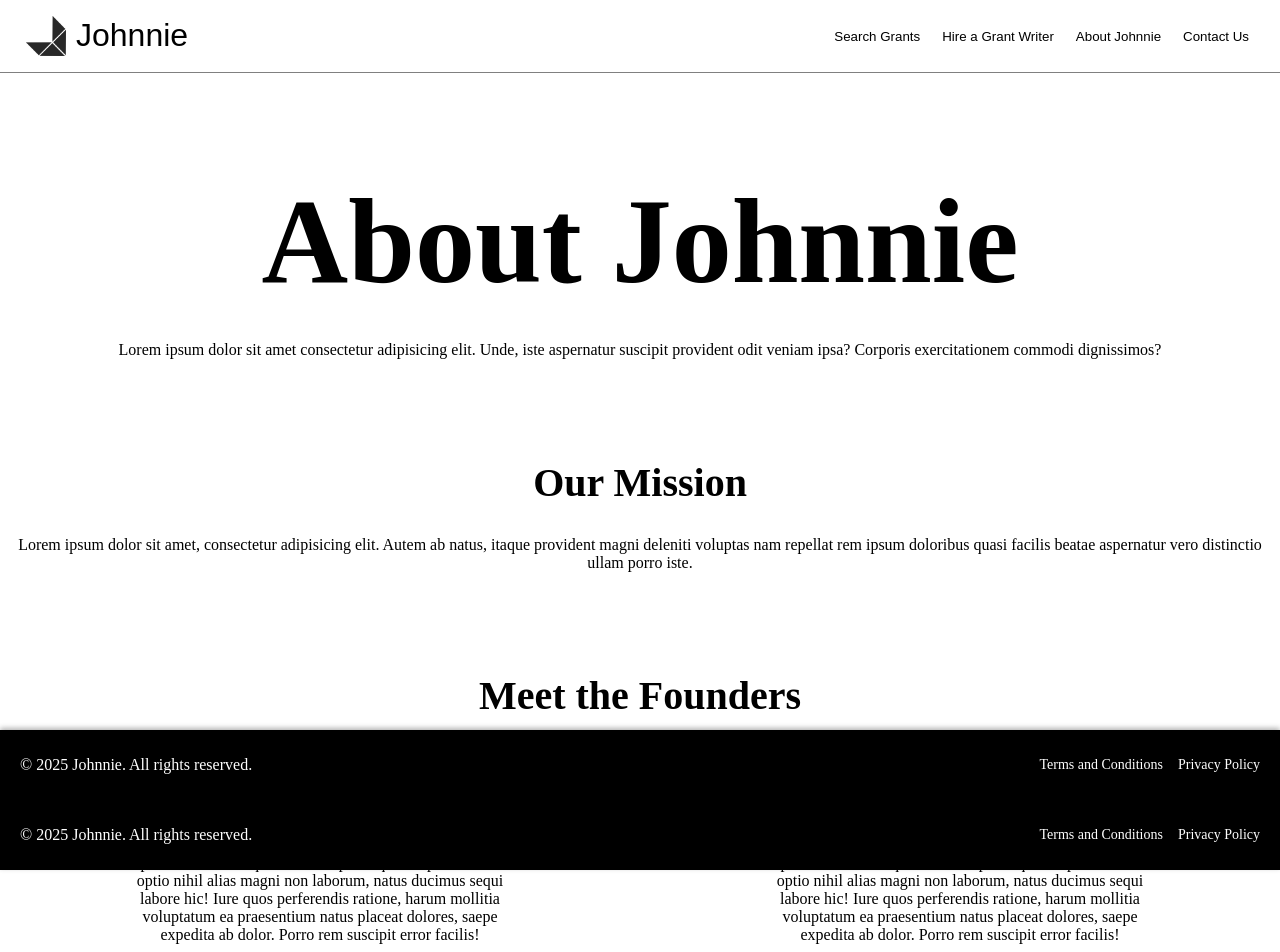
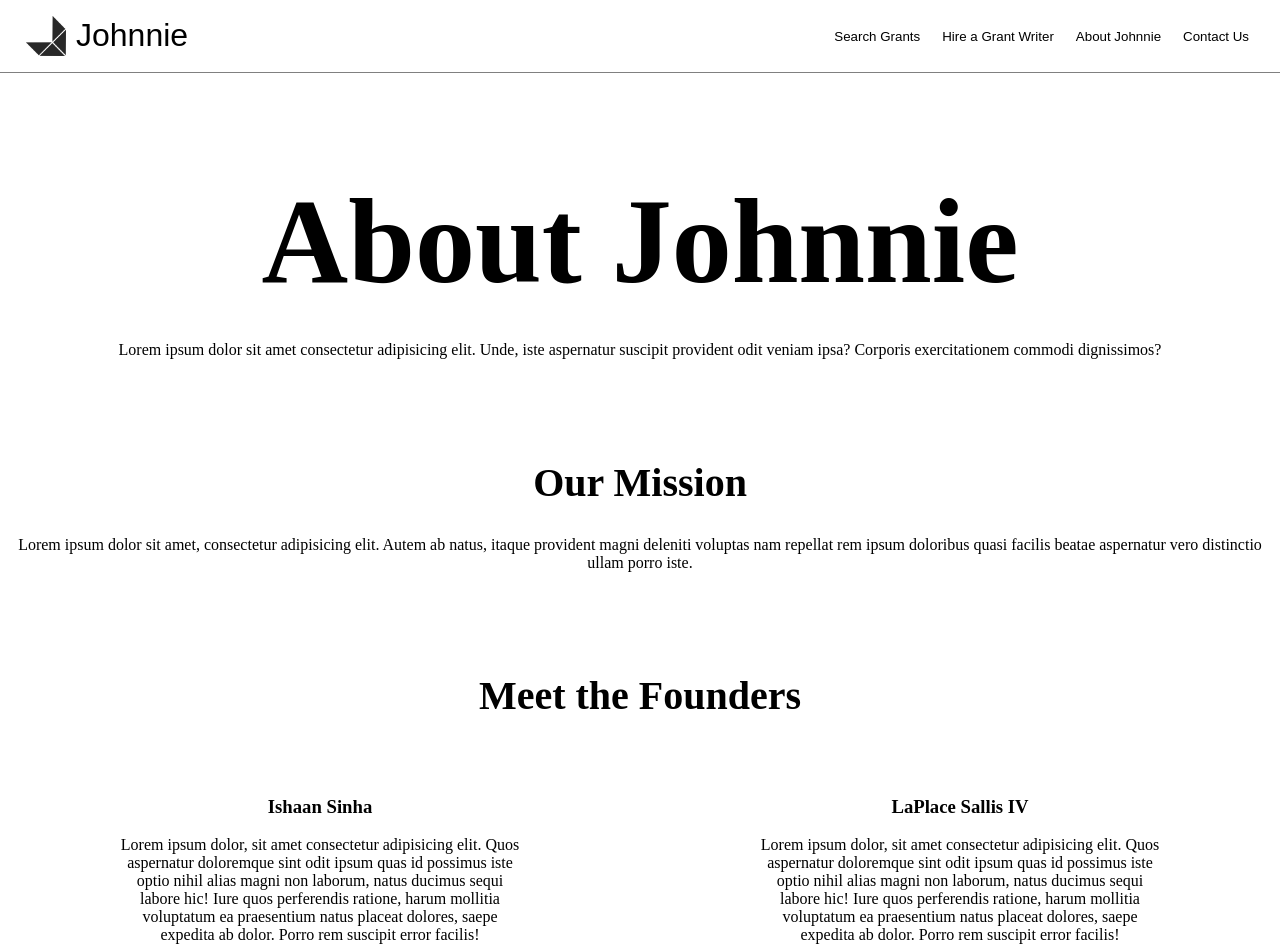
Before and after one commit to laplaces42/johnnie, a React (Create React App) app in the folder frontend/: page /about in a window 1280 px wide. Shown: the top 952 px of the page. Built offline with nearby package versions, Linux system fonts and the light colour scheme.

Commit message:
Updated menu bar logic

```diff
--- a/frontend/src/App.jsx
+++ b/frontend/src/App.jsx
@@ -5,37 +5,39 @@ import AboutPage from "./pages/AboutPage";
 import SearchPage from "./pages/SearchPage";
 import ContactPage from "./pages/ContactPage";
 import HirePage from "./pages/HirePage";
+import MenuBar from "./components/MenuBar";
 import BottomMenuBar from "./components/BottomMenuBar";
 
 function App() {
 
-  const [isBottomVisible, setIsBottomVisible] = useState(false);
+  // const [isBottomVisible, setIsBottomVisible] = useState(false);
 
-    useEffect(() => {
-        const handleScroll = () => {
-            const scrollTop = window.scrollY;
-            const windowHeight = window.innerHeight;
-            const documentHeight = document.documentElement.scrollHeight;
+  //   useEffect(() => {
+  //       const handleScroll = () => {
+  //           const scrollTop = window.scrollY;
+  //           const windowHeight = window.innerHeight;
+  //           const documentHeight = document.documentElement.scrollHeight;
 
-            // Check if the user has scrolled to the bottom
-            if (scrollTop + windowHeight >= documentHeight - 10) {
-                setIsBottomVisible(true);
-            } else {
-                setIsBottomVisible(false);
-            }
-        };
+  //           // Check if the user has scrolled to the bottom
+  //           if (scrollTop + windowHeight >= documentHeight - 10) {
+  //               setIsBottomVisible(true);
+  //           } else {
+  //               setIsBottomVisible(false);
+  //           }
+  //       };
 
-        window.addEventListener("scroll", handleScroll);
+  //       window.addEventListener("scroll", handleScroll);
 
-        // Cleanup the event listener
-        return () => {
-            window.removeEventListener("scroll", handleScroll);
-        };
-    }, []);
+  //       // Cleanup the event listener
+  //       return () => {
+  //           window.removeEventListener("scroll", handleScroll);
+  //       };
+  //   }, []);
 
   return (
     <BrowserRouter>
       <div className="App">
+      <MenuBar />
         <Routes>
           <Route path="/" element={<LandingPage />} />
           <Route path="/about" element={<AboutPage />} />
@@ -43,7 +45,7 @@ function App() {
           <Route path="/contact" element={<ContactPage />} />
           <Route path="/hire" element={<HirePage />} />
         </Routes>
-        <BottomMenuBar visible={isBottomVisible} />
+        <BottomMenuBar />
       </div>
     </BrowserRouter>
   );
--- a/frontend/src/components/BottomMenuBar.jsx
+++ b/frontend/src/components/BottomMenuBar.jsx
@@ -1,8 +1,8 @@
 import "../stylesheets/BottomMenuBar.css";
 
-export function BottomMenuBar({ visible }) {
+export function BottomMenuBar() {
     return (
-        <div className={`bottom-menu-bar ${visible ? "visible" : "hidden"}`}>
+        <div className={`bottom-menu-bar`}>
             <div className="bottom-menu-left">
                 <p>© 2025 Johnnie. All rights reserved.</p>
             </div>
--- a/frontend/src/pages/AboutPage.jsx
+++ b/frontend/src/pages/AboutPage.jsx
@@ -1,6 +1,4 @@
-import MenuBar from "../components/MenuBar";
 import "../stylesheets/AboutPage.css";
-import BottomMenuBar from "../components/BottomMenuBar";
 
 export function AboutPage() {
   return (
@@ -76,7 +74,6 @@ export function AboutPage() {
     //   </div>
     // </div>
     <div className="ab">
-      <MenuBar />
       <div className="ab1">
         <h1>About Johnnie</h1>
         <p>
@@ -154,7 +151,6 @@ export function AboutPage() {
       <div className="ab5">
         <h2>Contact Us</h2>
       </div>
-      <BottomMenuBar />
     </div>
   );
 }
--- a/frontend/src/pages/ContactPage.jsx
+++ b/frontend/src/pages/ContactPage.jsx
@@ -1,12 +1,9 @@
 import "../stylesheets/ContactPage.css";
-import MenuBar from "../components/MenuBar";
-import BottomMenuBar from "../components/BottomMenuBar";
 
 
 export function ContactPage() {
     return (
         <div className="cp">
-            <MenuBar />
             <div className="ab4">
                 <h2>Get Started</h2>
                 <p>
@@ -20,7 +17,6 @@ export function ContactPage() {
                     ></iframe>
                 </div>
             </div>
-            <BottomMenuBar />
         </div>
     );
 }
--- a/frontend/src/pages/HirePage.jsx
+++ b/frontend/src/pages/HirePage.jsx
@@ -1,10 +1,8 @@
 import "../stylesheets/HirePage.css";
-import MenuBar from "../components/MenuBar";
 
 export function HirePage() {
     return (
             <div className="hp">
-                <MenuBar />
             </div>
         );
 }
--- a/frontend/src/pages/LandingPage.jsx
+++ b/frontend/src/pages/LandingPage.jsx
@@ -1,4 +1,3 @@
-import MenuBar from "../components/MenuBar";
 import { motion } from "framer-motion";
 import { useNavigate, useParams } from "react-router-dom";
 import "../stylesheets/LandingPage.css";
@@ -7,7 +6,6 @@ export function LandingPage() {
     const navigate = useNavigate();
   return (
     <div className="lp">
-      <MenuBar />
       <motion.div
         className="lp1"
         initial={{ opacity: 0, y: 50 }}
--- a/frontend/src/pages/SearchPage.jsx
+++ b/frontend/src/pages/SearchPage.jsx
@@ -4,7 +4,6 @@ import MenuBar from "../components/MenuBar";
 export function SearchPage() {
     return (
             <div className="sp">
-                <MenuBar />
             </div>
         );
 }
--- a/frontend/src/stylesheets/BottomMenuBar.css
+++ b/frontend/src/stylesheets/BottomMenuBar.css
@@ -2,7 +2,7 @@
     display: flex; /* Use flexbox for alignment */
     justify-content: space-between; /* Space between left and right sections */
     align-items: center; /* Align vertically */
-    position: fixed;
+    position: static;
     bottom: 0;
     left: 0;
     width: 100%; /* Full width */
@@ -32,11 +32,3 @@
 .bottom-menu-link:hover {
     color: #f0a500; /* Highlight link on hover */
 }
-
-.bottom-menu-bar.hidden {
-    transform: translateY(100%); /* Moves the bar out of view */
-}
-
-.bottom-menu-bar.visible {
-    transform: translateY(0); /* Moves the bar into view */
-}
--- a/frontend/src/stylesheets/MenuBar.css
+++ b/frontend/src/stylesheets/MenuBar.css
@@ -1,5 +1,6 @@
 .menu-bar {
   top: 0;
+  z-index: 999;
   position: sticky;
   display: flex;
   justify-content: space-between;
@@ -16,11 +17,11 @@
   background-color: transparent;
 }
 
-.menu-bar-title-logo:hover{
+.menu-bar-title-logo:hover {
   cursor: pointer;
 }
 
-.logo{
+.logo {
   width: 40px;
   height: auto;
 }
```
Also changed, not shown: frontend/src/components/MenuBar.jsx (+17 -6 lines). Lines whose indentation alone changed are shown as unchanged.
